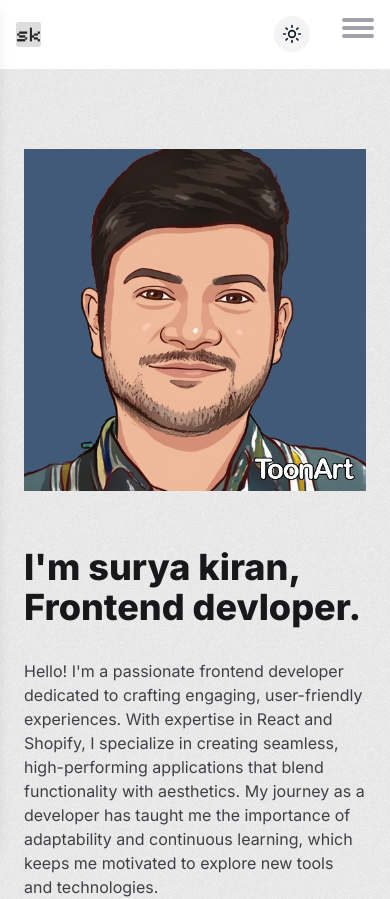
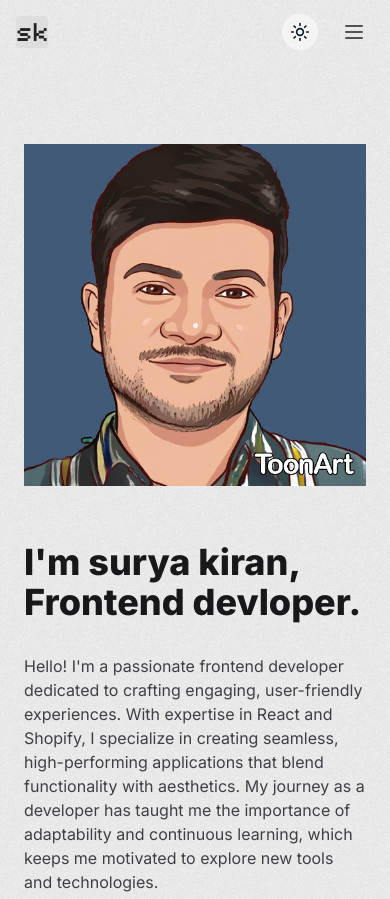
Before and after one commit to surya9490/portfolio, a Next.js app: page /about in a window 390 px wide. Shown: the top 899 px of the page. Built offline with nearby package versions, Linux system fonts and the light colour scheme; a web font is replaced by a local one.

Commit message:
header improved

```diff
--- a/src/components/scrollProgressBar.tsx
+++ b/src/components/scrollProgressBar.tsx
@@ -1,44 +1,28 @@
 "use client";
 
-import { usePathname } from "next/navigation";
-import React, { useState, useEffect } from "react";
+import { useEffect, useState } from "react";
 
-const ScrollProgressBar = () => {
-  const [scrollProgress, setScrollProgress] = useState(0);
-  const pathname = usePathname();
-
-  // Determine whether the progress bar should be shown
-  const shouldShowProgressBar = pathname?.startsWith("/post") || pathname?.startsWith("/shopify");
+export default function ScrollProgressBar() {
+  const [scrollPercentage, setScrollPercentage] = useState(0);
 
   useEffect(() => {
-    if (!shouldShowProgressBar) return;
-
     const handleScroll = () => {
       const scrollTop = document.documentElement.scrollTop;
-      const scrollHeight =
-        document.documentElement.scrollHeight -
-        document.documentElement.clientHeight;
+      const scrollHeight = document.documentElement.scrollHeight - document.documentElement.clientHeight;
       const progress = (scrollTop / scrollHeight) * 100;
-      setScrollProgress(progress);
+      setScrollPercentage(progress);
     };
 
     window.addEventListener("scroll", handleScroll);
-
-    return () => {
-      window.removeEventListener("scroll", handleScroll);
-    };
-  }, [shouldShowProgressBar]);
-
-  if (!shouldShowProgressBar) return null;
+    return () => window.removeEventListener("scroll", handleScroll);
+  }, []);
 
   return (
-    <div className="w-full h-[3px] bg-transparent">
+    <div className="fixed top-[64px] md:top-[80px] left-0 w-full h-[3px] bg-transparent z-[98]">
       <div
-        className="h-full bg-gradient-to-r from-indigo-400 via-purple-400  to-pink-500"
-        style={{ width: `${scrollProgress}%` }}
-      ></div>
+        className="h-full bg-gradient-to-r from-indigo-400 via-purple-400 to-pink-500 transition-all duration-75"
+        style={{ width: `${scrollPercentage}%` }}
+      />
     </div>
   );
-};
-
-export default ScrollProgressBar;
+}
--- a/src/sections/Header.tsx
+++ b/src/sections/Header.tsx
@@ -1,8 +1,9 @@
 "use client";
 
-import React, { useState } from "react";
+import React, { useState, useEffect } from "react";
 import Image from "next/image";
 import Link from "next/link";
+import { usePathname } from "next/navigation";
 import Logo from "../../public/logo.png";
 import ScrollProgressBar from "@/components/scrollProgressBar";
 import { ThemeToggle } from "@/components/ThemeToggle";
@@ -28,102 +29,134 @@ const links: { title: string; href: string }[] = [
 
 export default function Header() {
   const [isOpen, setIsOpen] = useState(false);
+  const [scrolled, setScrolled] = useState(false);
+  const pathname = usePathname();
 
-  const toggleDrawer = () => {
-    setIsOpen(!isOpen);
+  useEffect(() => {
+    const handleScroll = () => {
+      setScrolled(window.scrollY > 20);
     };
+    window.addEventListener('scroll', handleScroll);
+    return () => window.removeEventListener('scroll', handleScroll);
+  }, []);
 
   return (
     <>
-      {/* Header for Desktop and Mobile */}
-      <header className="sticky top-0 z-[99] dark:bg-primary-dark bg-primary-light border-b border-zinc-800 border-b-transparent transition-colors duration-300 ease-in-out">
-        <div className="container mx-auto px-4 py-4 flex items-center justify-between">
+      <header className={`sticky top-0 z-[99] transition-all duration-300 ${
+        scrolled
+          ? 'bg-white/80 dark:bg-zinc-900/80 backdrop-blur-md shadow-sm'
+          : 'bg-transparent'
+      }`}>
+        <div className="container mx-auto px-4 md:px-6">
+          <div className="flex items-center justify-between h-16 md:h-20">
             {/* Logo */}
-          <Link href="/">
-            <Image src={Logo} width={25} height={25} alt="logo" className="transition-colors duration-300 ease-in-out" />
+            <Link href="/" className="flex items-center group">
+              <Image
+                src={Logo}
+                alt="Logo"
+                className="h-8 w-auto transition-transform duration-300 group-hover:scale-110"
+                priority
+              />
             </Link>
 
             {/* Desktop Navigation */}
-          <nav className="hidden md:block">
-            <ul className="flex items-center gap-x-8">
+            <nav className="hidden md:flex items-center space-x-8">
               {links.map((link) => (
-                <li key={link.title}>
                 <Link
+                  key={link.href}
                   href={link.href}
-                    className="hover:text-purple-400 duration-300 dark:text-white text-zinc-600 transition-colors duration-300 ease-in-out"
+                  className={`relative px-3 py-2 text-sm font-medium transition-all duration-300 ${
+                    pathname === link.href
+                      ? 'text-[rgb(222_29_141)]'
+                      : 'text-zinc-600 dark:text-zinc-300 hover:text-[rgb(222_29_141)]'
+                  }`}
+                >
+                  {link.title}
+                  {pathname === link.href && (
+                    <span className="absolute inset-x-0 -bottom-1 h-0.5 bg-[rgb(222_29_141)] transform scale-x-100 transition-transform duration-300" />
+                  )}
+                </Link>
+              ))}
+            </nav>
+
+            {/* Theme Toggle and Mobile Menu */}
+            <div className="flex items-center space-x-4">
+              <ThemeToggle />
+
+              {/* Mobile Menu Button */}
+              <button
+                className="md:hidden p-2 rounded-lg hover:bg-zinc-100 dark:hover:bg-zinc-800 transition-colors duration-300"
+                onClick={() => setIsOpen(!isOpen)}
+              >
+                <svg
+                  className="w-6 h-6 text-zinc-600 dark:text-zinc-300"
+                  fill="none"
+                  stroke="currentColor"
+                  viewBox="0 0 24 24"
+                >
+                  <path
+                    strokeLinecap="round"
+                    strokeLinejoin="round"
+                    strokeWidth={2}
+                    d={isOpen ? "M6 18L18 6M6 6l12 12" : "M4 6h16M4 12h16M4 18h16"}
+                  />
+                </svg>
+              </button>
+            </div>
+          </div>
+        </div>
+      </header>
+
+      {/* Mobile Navigation - Moved outside the main header */}
+      <div
+        className={`md:hidden fixed inset-0 z-50 bg-white dark:bg-zinc-900 transform transition-transform duration-300 ease-in-out ${
+          isOpen ? "translate-x-0" : "translate-x-full"
+        }`}
+      >
+        <div className="flex flex-col h-full">
+          <div className="flex items-center justify-between p-4 border-b border-zinc-200 dark:border-zinc-800">
+            <Link href="/" className="flex items-center" onClick={() => setIsOpen(false)}>
+              <Image src={Logo} alt="Logo" className="h-8 w-auto" />
+            </Link>
+            <button
+              className="p-2 rounded-lg hover:bg-zinc-100 dark:hover:bg-zinc-800 transition-colors duration-300"
+              onClick={() => setIsOpen(false)}
+            >
+              <svg
+                className="w-6 h-6 text-zinc-600 dark:text-zinc-300"
+                fill="none"
+                stroke="currentColor"
+                viewBox="0 0 24 24"
+              >
+                <path
+                  strokeLinecap="round"
+                  strokeLinejoin="round"
+                  strokeWidth={2}
+                  d="M6 18L18 6M6 6l12 12"
+                />
+              </svg>
+            </button>
+          </div>
+          <nav className="flex-1 p-4 space-y-4">
+            {links.map((link) => (
+              <Link
+                key={link.href}
+                href={link.href}
+                className={`block px-4 py-3 text-lg font-medium rounded-lg transition-colors duration-300 ${
+                  pathname === link.href
+                    ? 'bg-[rgb(222_29_141)]/10 text-[rgb(222_29_141)]'
+                    : 'text-zinc-600 dark:text-zinc-300 hover:bg-zinc-100 dark:hover:bg-zinc-800'
+                }`}
+                onClick={() => setIsOpen(false)}
               >
                 {link.title}
               </Link>
-                </li>
             ))}
-            </ul>
           </nav>
-
-          {/* Mobile Hamburger Icon */}
-          <div className="flex gap-8 justify-center items-center">
-            <ThemeToggle />
-            <button
-              className="flex flex-col items-center space-y-1 w-8 h-8 md:hidden focus:outline-none"
-              onClick={toggleDrawer}
-            >
-              <div
-                className={`h-1 w-full dark:bg-white bg-zinc-400 rounded transform transition-all duration-300 ease-in-out ${
-                  isOpen ? "rotate-45 translate-y-2" : ""
-                }`}
-              ></div>
-              <div
-                className={`h-1 w-full dark:bg-white bg-zinc-400 rounded transition-all duration-300 ease-in-out ${
-                  isOpen ? "opacity-0" : "opacity-100"
-                }`}
-              ></div>
-              <div
-                className={`h-1 w-full dark:bg-white bg-zinc-400 rounded transform transition-all duration-300 ease-in-out ${
-                  isOpen ? "-rotate-45 -translate-y-2" : ""
-                }`}
-              ></div>
-            </button>
         </div>
       </div>
+
       <ScrollProgressBar />
-
-        {/* Overlay */}
-        {isOpen && (
-          <div
-            className="fixed inset-0 bg-black bg-opacity-50 z-[9] md:hidden"
-            onClick={toggleDrawer}
-          />
-        )}
-
-        {/* Mobile Drawer */}
-        <div
-          className={`fixed top-0 left-0 h-full min-h-[100vh] z-[100] w-64 dark:bg-zinc-900 bg-white shadow-lg transform transition-all duration-300 ease-in-out md:hidden ${
-            isOpen ? "translate-x-0" : "-translate-x-full"
-          }`}
-        >
-          {/* Close Button */}
-          <button
-            className="absolute top-4 right-4 text-zinc-400 hover:text-white focus:outline-none transition-colors duration-300 ease-in-out"
-            onClick={toggleDrawer}
-          >
-            ✕
-          </button>
-
-          {/* Mobile Navigation */}
-          <ul className="mt-16 space-y-6 px-6">
-            {links.map((link) => (
-              <li key={link.title}>
-                <Link
-                  href={link.href}
-                  onClick={toggleDrawer}
-                  className="block text-lg text-zinc-900 dark:text-white hover:text-white transition-colors duration-300 ease-in-out"
-                >
-                  {link.title}
-                </Link>
-              </li>
-            ))}
-          </ul>
-        </div>
-      </header>
     </>
   );
 }
```
Lines whose indentation alone changed are shown as unchanged.
